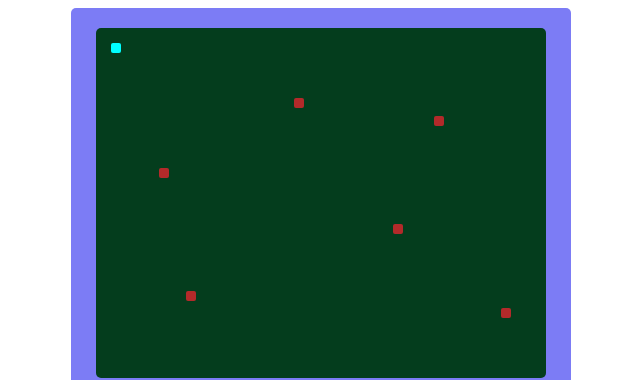
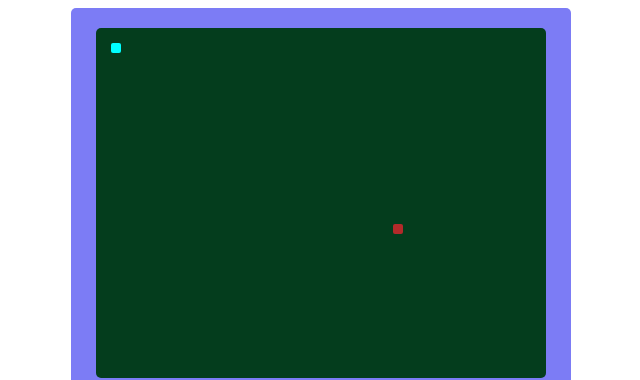
Before and after one commit to lvbizixer/practice, a plain HTML site: page index.html in a window 1280 px wide. Shown: the top 380 px of the page, 319-959 px from the left. Drawn offline with Linux system fonts and the light colour scheme.

Commit message:
fix: deleting extra foods

```diff
--- a/index.html
+++ b/index.html
@@ -11,11 +11,6 @@
       <div class="monitor">
         <div id="snake"></div>
         <div id="food"></div>
-        <div id="food2"></div>
-        <div id="food3"></div>
-        <div id="food4"></div>
-        <div id="food5"></div>
-        <div id="food6"></div>
       </div>
       <div class="keybord">
         <button id="up">up</button>
--- a/style.css
+++ b/style.css
@@ -54,56 +54,7 @@
   top: 56%;
   left: 66%;
 }
-#food2 {
-  background-color: rgb(179, 42, 42);
-  width: 10px;
-  height: 10px;
-  margin: auto;
-  border-radius: 2px;
-  position: absolute;
-  top: 25%;
-  left: 75%;
-}
-#food3 {
-  background-color: rgb(179, 42, 42);
-  width: 10px;
-  height: 10px;
-  margin: auto;
-  border-radius: 2px;
-  position: absolute;
-  top: 20%;
-  left: 44%;
-}
-#food4 {
-  background-color: rgb(179, 42, 42);
-  width: 10px;
-  height: 10px;
-  margin: auto;
-  border-radius: 2px;
-  position: absolute;
-  top: 80%;
-  left: 90%;
-}
-#food5 {
-  background-color: rgb(179, 42, 42);
-  width: 10px;
-  height: 10px;
-  margin: auto;
-  border-radius: 2px;
-  position: absolute;
-  top: 75%;
-  left: 20%;
-}
-#food6 {
-  background-color: rgb(179, 42, 42);
-  width: 10px;
-  height: 10px;
-  margin: auto;
-  border-radius: 2px;
-  position: absolute;
-  top: 40%;
-  left: 14%;
-}
+
 
 button {
   color: red;
```
